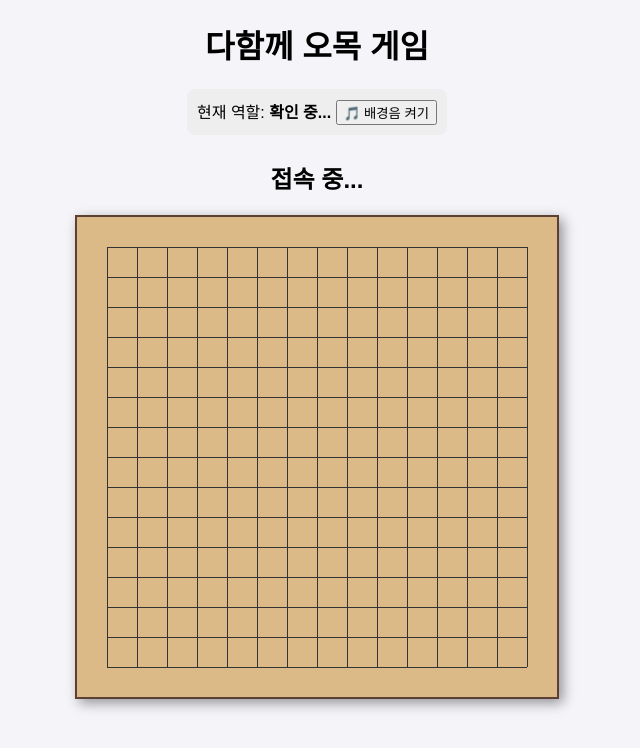
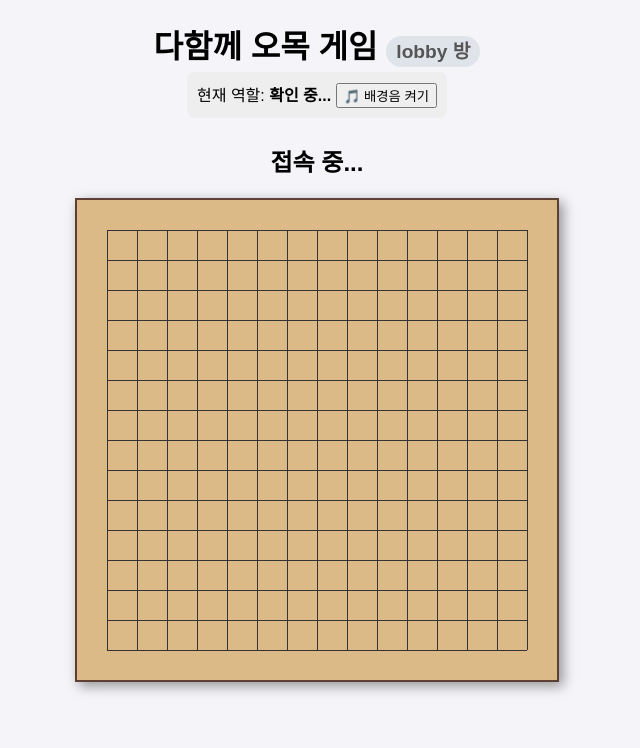
Before and after one commit to p1525p-code/gomoku-together, a website: page public/index.html in a window 1280 px wide. Shown: the whole page, without its empty margins (323-963 px from the left). Drawn offline with nearby package versions, Linux system fonts and the light colour scheme; no server answers.

Commit message:
Update index.html

```diff
--- a/public/index.html
+++ b/public/index.html
@@ -5,13 +5,14 @@
     <title>다함께 오목 (선생님 vs 학생들)</title>
     <style>
         body { text-align: center; font-family: sans-serif; background-color: #f4f4f9; }
+        h1 { margin-bottom: 5px; }
+        .room-title { font-size: 0.6em; color: #555; background: #dfe4ea; padding: 5px 10px; border-radius: 20px; vertical-align: middle; }
         #info { margin: 15px; font-size: 1.5em; font-weight: bold; height: 30px; }
 
         #control-panel { background-color: #eee; padding: 10px; margin-bottom: 10px; display: inline-block; border-radius: 8px; }
 
-        /* 💡 추가된 설정 패널 디자인 */
         #settings-panel {
-            display: none; /* 학생들에게는 보이지 않도록 기본적으로 숨김 */
+            display: none;
             background-color: #dcdde1; padding: 8px 15px; margin-top: 10px;
             border-radius: 6px; font-size: 0.9em;
         }
@@ -42,7 +43,7 @@
     </style>
 </head>
 <body>
-    <h1>다함께 오목 게임</h1>
+    <h1>다함께 오목 게임 <span class="room-title" id="room-name-display">기본 대기실</span></h1>
 
     <div id="control-panel">
         <div>
@@ -64,23 +65,26 @@
 
     <script src="/socket.io/socket.io.js"></script>
     <script>
-       // 💡 [변경됨] 주소창에서 admin= 뒤에 있는 비밀번호를 가져와서 서버로 보냅니다.
+        // 💡 [변경됨] 주소창에서 room(방 이름)과 admin(비밀번호)을 모두 가져옵니다.
         const urlParams = new URLSearchParams(window.location.search);
         const adminKey = urlParams.get('admin');
-      // --- 1. 사운드 객체 초기화 --
-      // Audio 객체를 생성합니다. 파일 경로가 정확해야 합니다.
+        const roomName = urlParams.get('room') || 'lobby'; // 파라미터가 없으면 lobby 방으로 배정
+
+        // 화면 상단에 접속한 방 이름 표시
+        document.getElementById('room-name-display').innerText = roomName + " 방";
+
+        // 사운드 객체 초기화
         const bgm = new Audio('/sounds/bgm.mp3');
-            bgm.loop = true; // 배경음악은 무한 반복되도록 설정합니다.
-            bgm.volume = 0.4; // 배경음악 볼륨을 약간 낮춥니다 (0.0 ~ 1.0).
+        bgm.loop = true;
+        bgm.volume = 0.4;
         const stoneSound = new Audio('/sounds/stone.mp3');
         const turnSound = new Audio('/sounds/turn.mp3');
 
         let isBgmPlaying = false;
-        // --- 2. 배경음 제어 함수 (브라우저 정책 대응) ---
+
         const bgmBtn = document.getElementById('bgm-btn');
         bgmBtn.addEventListener('click', () => {
             if (!isBgmPlaying) {
-        	// 브라우저의 오디오 잠금을 해제하며 재생을 시작합니다.
                 bgm.play().then(() => {
                     bgmBtn.innerText = "🔇 배경음 끄기";
                     isBgmPlaying = true;
@@ -95,8 +99,12 @@
             }
         });
 
+        // 💡 [변경됨] 서버에 연결할 때 접속할 방(room) 데이터도 함께 보냅니다.
         const socket = io({
-            query: { admin: adminKey }
+            query: {
+                admin: adminKey,
+                room: roomName
+            }
         });
 
         const boardDiv = document.getElementById('board');
@@ -118,18 +126,17 @@
                 roleDisplay.innerText = "선생님 (자동 로그인)";
                 roleDisplay.style.color = "red";
                 resetBtn.style.display = "inline-block";
-                settingsPanel.style.display = "block"; // 💡 선생님이면 설정 패널 표시
+                settingsPanel.style.display = "block";
             } else {
                 roleDisplay.innerText = "학생 (자동 로그인)";
                 roleDisplay.style.color = "blue";
                 resetBtn.style.display = "none";
                 stopVoteBtn.style.display = "none";
-                settingsPanel.style.display = "none"; // 💡 학생이면 숨김
+                settingsPanel.style.display = "none";
             }
             updateStatusText();
         });
 
-        // 💡 설정 적용 버튼 클릭 이벤트
         applySettingsBtn.addEventListener('click', () => {
             const newTime = parseInt(voteTimeInput.value);
             if (newTime >= 3 && newTime <= 120) {
@@ -139,7 +146,6 @@
             }
         });
 
-        // 💡 서버에서 설정이 반영되었다는 응답이 오면 실행됨
         socket.on('settingsUpdated', (data) => {
             voteTimeInput.value = data.voteTime;
             alert(`투표 시간이 ${data.voteTime}초로 성공적으로 설정되었습니다!\n(다음 투표 턴부터 적용됩니다)`);
@@ -182,9 +188,8 @@
 
         socket.on('updateBoard', (board) => {
             stoneSound.currentTime = 0;
-    		stoneSound.play().catch(e => {
-        		console.log("소리 재생을 위해 먼저 화면이나 배경음 버튼을 클릭해주세요.");
-    		});
+            stoneSound.play().catch(e => {});
+
             const cells = document.querySelectorAll('.cell');
             cells.forEach(cell => {
                 const r = parseInt(cell.dataset.row);
@@ -255,7 +260,7 @@
             isGameOver = false;
             infoDiv.classList.remove('win-text');
         });
-       // 💡 [추가됨] 서버에서 렌주룰 금수 경고가 오면 팝업창을 띄웁니다.
+
         socket.on('invalidMove', (message) => {
             alert(message);
         });
```
Lines whose indentation alone changed are shown as unchanged.
